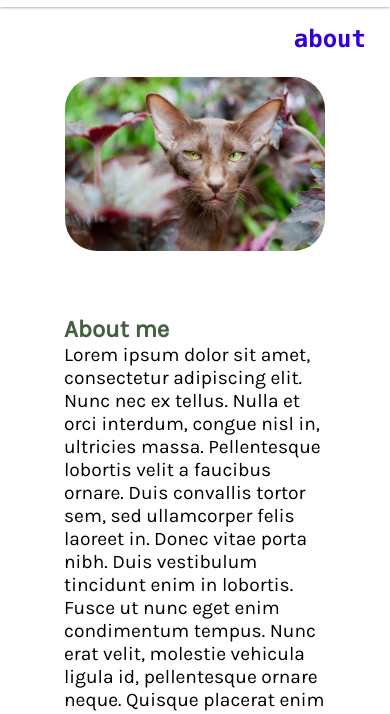
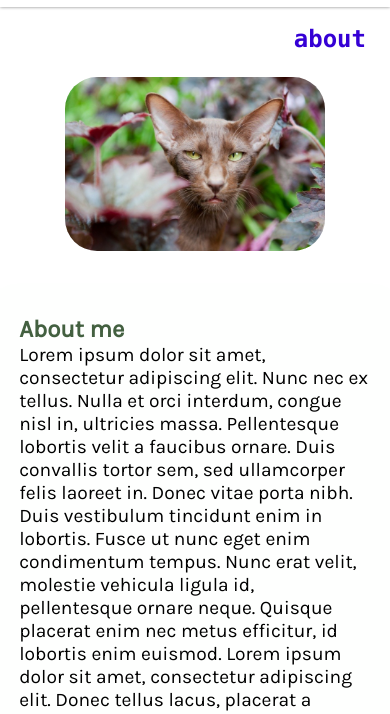
Before and after one commit to Lanruoj/Lanruoj.github.io, a plain HTML site: page about.html in a window 390 px wide. Shown: the part 73-787 px from the top of the page. Drawn offline with Linux system fonts and the light colour scheme; a web font is replaced by a local one.

Commit message:
Fixed mobile card margin to fit more text

```diff
--- a/style.scss
+++ b/style.scss
@@ -22,7 +22,7 @@ $monaco: 'Monaco', monospace;
 @mixin card() {
         border-radius: 2em 2em 2em 2em;
         padding: 2em;
-        margin: 0em;
+        margin: 0em -2.8em;
         margin-top: 2em;
         background-color: rgb(242, 253, 241, 0.1); // no $ cos adjust
         h2 {
```
Also changed, not shown: style.css.
